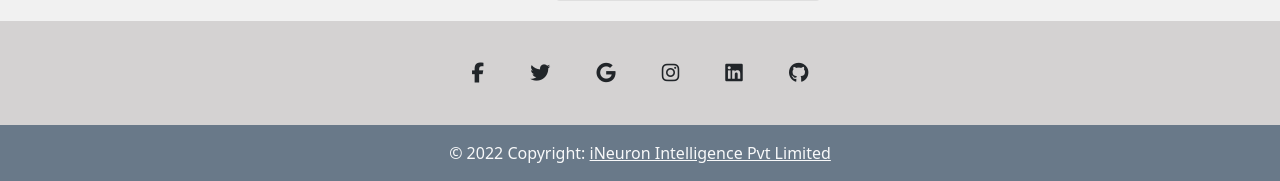
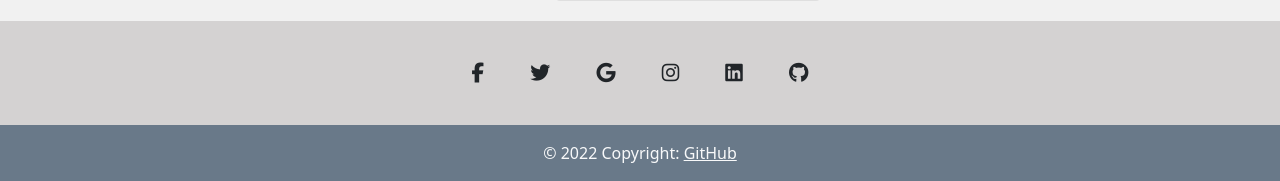
Before and after one commit to nitish9413/CALIFORNIA-HOUSING-PRICE-PREDICTION, a Flask app: page / in a window 1280 px wide. Shown: the part 1006-1187 px from the top of the page. Run offline with Flask 2, Linux system fonts and the light colour scheme; parts of the project's set-up code (start-up, migrations or seed data) failed here and were passed over; some libraries are stand-ins or nearby versions.

Commit message:
Update header.html

```diff
--- a/templates/header.html
+++ b/templates/header.html
@@ -155,7 +155,7 @@ table-layout: fixed;
                 <a class="btn btn-link btn-floating btn-lg text-dark m-1" href="#!" role="button"
                     data-mdb-ripple-color="dark"><i class="fab fa-linkedin"></i></a>
                 <!-- Github -->
-                <a class="btn btn-link btn-floating btn-lg text-dark m-1" href="#!" role="button"
+                <a class="btn btn-link btn-floating btn-lg text-dark m-1" href="https://mlproject1st-reg.herokuapp.com/" role="button"
                     data-mdb-ripple-color="dark"><i class="fab fa-github"></i></a>
             </section>
             <!-- Section: Social media -->
@@ -165,7 +165,7 @@ table-layout: fixed;
         <!-- Copyright -->
         <div class="text-center text-light p-3" style="background-color: rgba(3, 36, 67, 0.504);">
             © 2022 Copyright:
-            <a class="text-light" href="https://ineuron.ai/">iNeuron Intelligence Pvt Limited</a>
+            <a class="text-light" href="https://mlproject1st-reg.herokuapp.com/">GitHub</a>
         </div>
         <!-- Copyright -->
     </footer>
```
